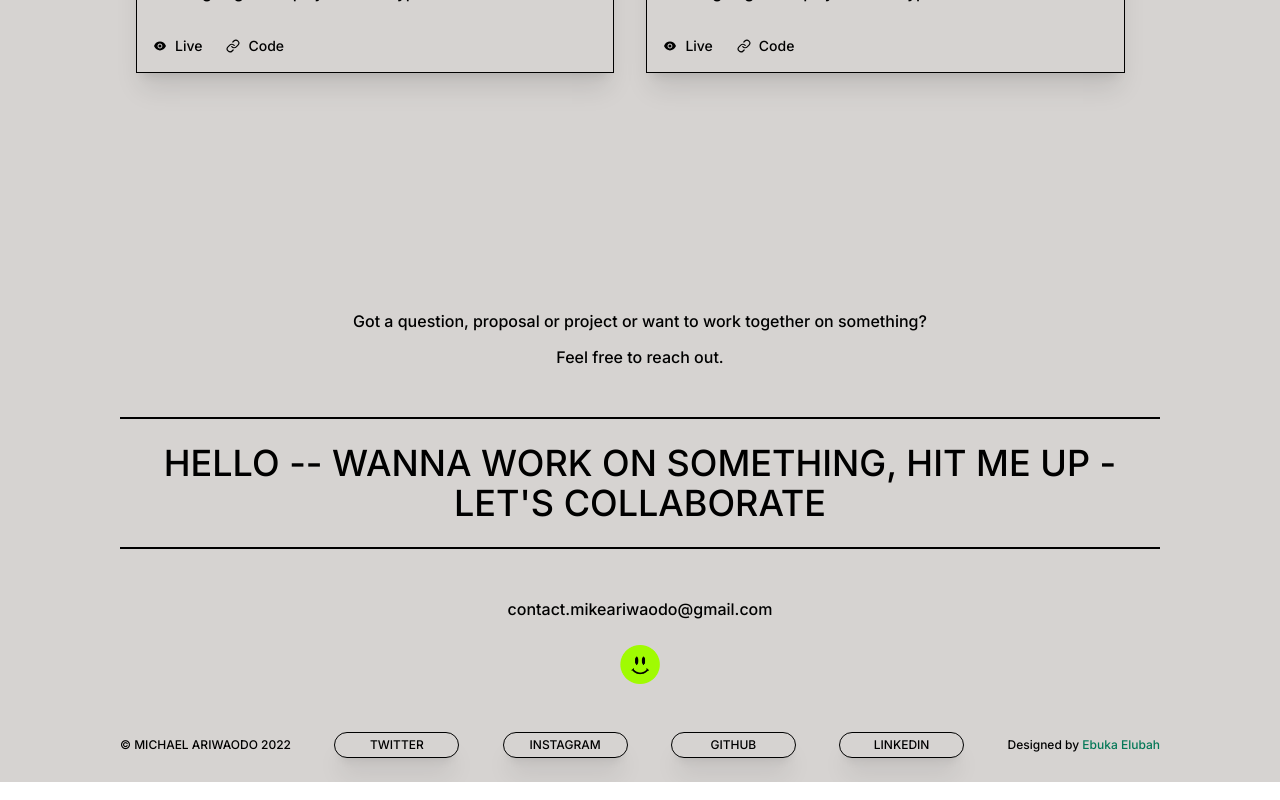
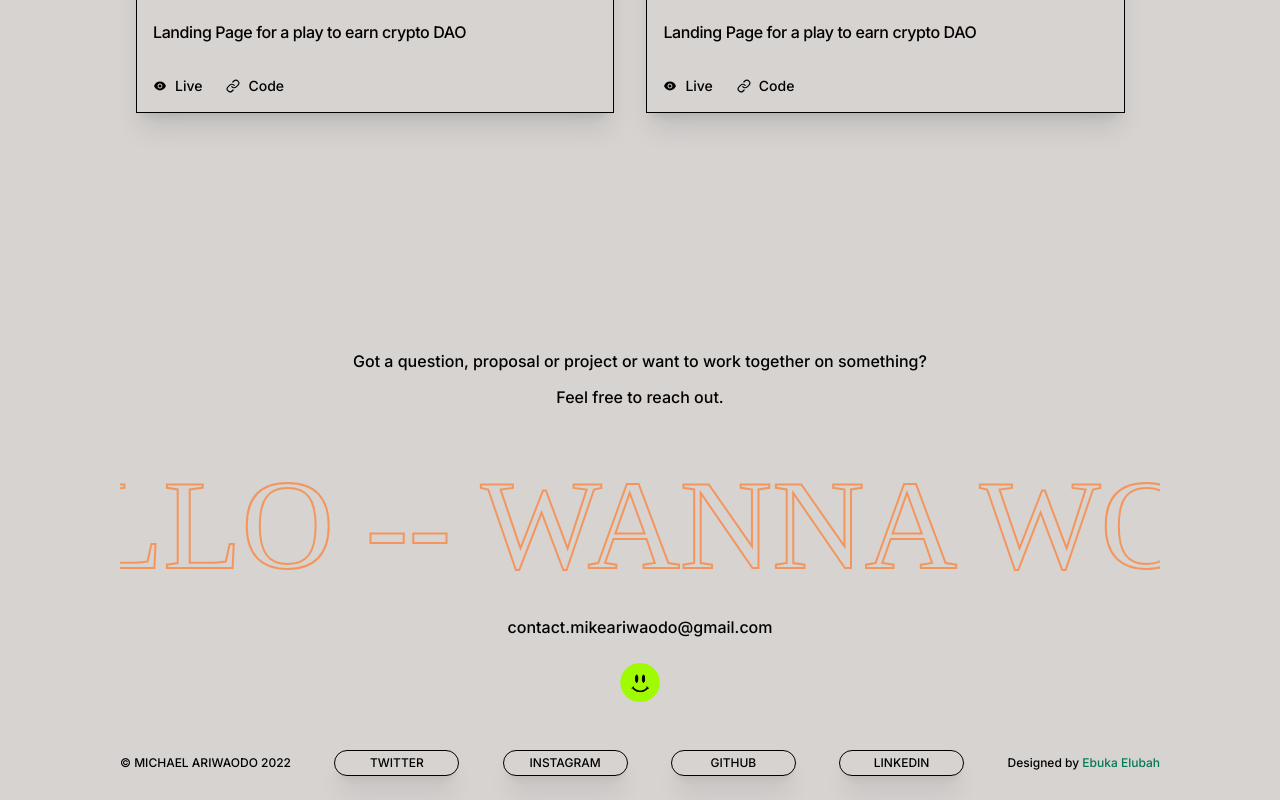
Before and after one commit to KvngMikey/PortfolioUpgrade, a React (Create React App) app: page / in a window 1280 px wide. Shown: the part 2069-2869 px from the top of the page. Built offline with nearby package versions, Linux system fonts and the light colour scheme.

Commit message:
app wide updates

```diff
--- a/src/App.js
+++ b/src/App.js
@@ -14,11 +14,11 @@ function App() {
       <main className="max-w-[97%] lg:max-w-[85%] mx-auto">
         <About />
         <hr className="mx-auto bg-black dark:bg-white max-w-[97%]" />
-        <section id="skills" className="mt-8 mr-8 md:mr-10 mb-20 scroll-mt-40">
-        <h2 className="text-4xl font-medium text-center sm:text-5xl sm:text-left mb-8 ml-4 text-slate-900 dark:text-white">
+        <section id="skills" className="mt-8 mr-4 sm:mr-8 lg:mr-10 mb-20 scroll-mt-40">
+        <h2 className="text-4xl font-medium text-left sm:text-5xl mb-8 ml-1 sm:ml-2 xl:ml-4 text-slate-900 dark:text-white">
             Skills
         </h2>
-        <div className='grid overflow-hidden items-center w-full ml-6'>
+        <div className='grid overflow-hidden items-center w-full ml-2 sm:ml-6'>
           <div className='flex'>
             <div className='flex'>
               <ul className='list-none flex-shrink-0 mx-auto flex items-center min-w-full marquee-group'>
--- a/src/components/About.js
+++ b/src/components/About.js
@@ -43,9 +43,8 @@ const About = () => {
        <span className="text-[172px] lg:text-[186px] xl:text-[254px] custom-style hidden leading-[13rem] xl:leading-[16rem] sm:block">Developer</span>
        {/* <span className="font-bebas font-medium  uppercase">Front <br/> <span> ——— End</span> <br/> <span> Developer</span></span> */}
        </article>
-       <article className='flex flex-col md:flex-row md:flex-wrap xl:flex-nowrap items-center gap-8'>
-        {/* <img className="w-full md:w-96 h-40" src={deved} alt="cartoon-avatar"/> */}
-        <img className="w-full md:max-xl:w-[30rem] h-40" src={deved} alt="cartoon-avatar"/>
+       <article className='flex flex-col md:flex-row md:flex-wrap xl:flex-nowrap items-center ml-1 gap-8'>
+        <img className="w-full md:w-96 xl:w-[120%] h-40" src={deved} alt="cartoon-avatar"/>
         {/* <span className='uppercase custom-style text-base md:text-xl leading-8 md:leading-10 font-medium tracking-wider'>Michael is a goal driven software developer whose interest is in using technology to build solutions to solve real world problems and passionate about building pixel perfect UI's. When I'm not writing code, you can find me playing chess, fifa or watching Man Utd.</span> */}
         <span className='uppercase custom-style text-base md:text-2xl leading-8 md:leading-10 font-medium tracking-wider'>Michael is a goal driven software developer whose interest is in using technology to build solutions to solve real world problems and passionate about building pixel perfect UI's.</span>
        </article>
--- a/src/components/Footer.js
+++ b/src/components/Footer.js
@@ -1,6 +1,21 @@
 import React from 'react'
+import { motion } from 'framer-motion'
 import smiley from '../assets/smiley.png'
 
+// 2. Defining Variants
+const marqueeVariants = {
+  animate: {
+    x: [0, -1035],
+    transition: {
+      x: {
+        repeat: Infinity,
+        repeatType: "loop",
+        duration: 30,
+        ease: "linear",
+      },
+    },
+  },
+};
 
 const Footer = () => {
   return (
@@ -10,8 +25,11 @@ const Footer = () => {
         <span>Feel free to reach out.</span>
     </div>
 
-    <div className='flex text-center uppercase py-6 my-12 text-4xl border-y-2 border-solid border-black dark:border-white'>
-      hello -- wanna work on something, hit me up - let's collaborate
+    <div className='marquee'>
+      {/* <div className='flex text-center uppercase py-6 my-12 text-4xl border-y-2 border-solid border-black dark:border-white'> */}
+      <motion.div className='track' variants={marqueeVariants} animate="animate">
+        <h1> hello -- wanna work on something, hit me up - let's collaborate </h1>
+      </motion.div>
     </div>
 
     <div className='flex flex-col items-center gap-6 text-base font-medium mb-12'>
--- a/src/index.css
+++ b/src/index.css
@@ -46,6 +46,30 @@
   }
 }
 
+
+.marquee {
+  position: relative;
+  width: 100vw;
+  max-width: 100%;
+  height: 206px;
+  overflow-x: hidden;
+}
+
+.track {
+  position: absolute;
+  white-space: nowrap;
+}
+
+.track > h1 {
+  margin: 20px 0;
+  font-size: 8rem;
+  font-family: Antonio;
+  -webkit-text-fill-color: rgba(255, 255, 255, 0);
+  -webkit-text-stroke-width: 2px;
+  -webkit-text-stroke-color: #f4955c;
+  text-transform: uppercase;
+}
+
 body {
   margin: 0;
   font-family: 'inter';
```
